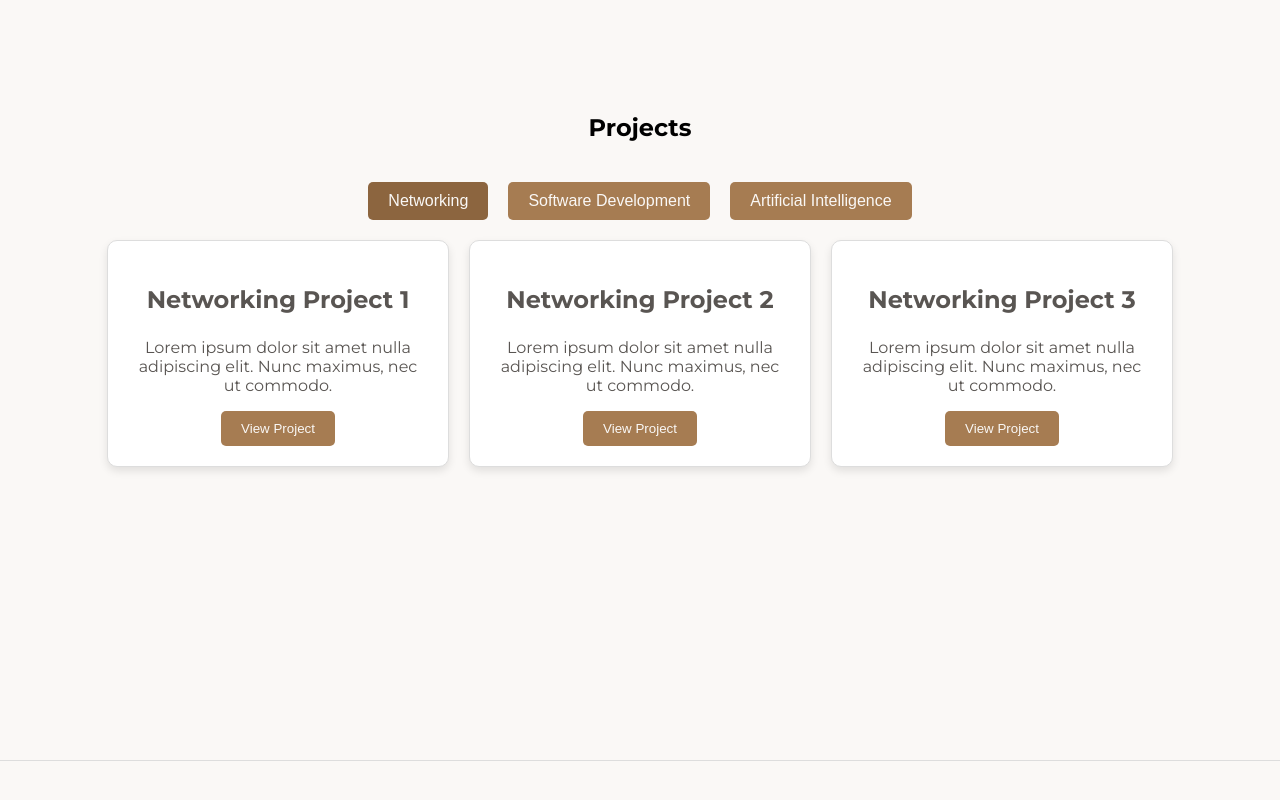
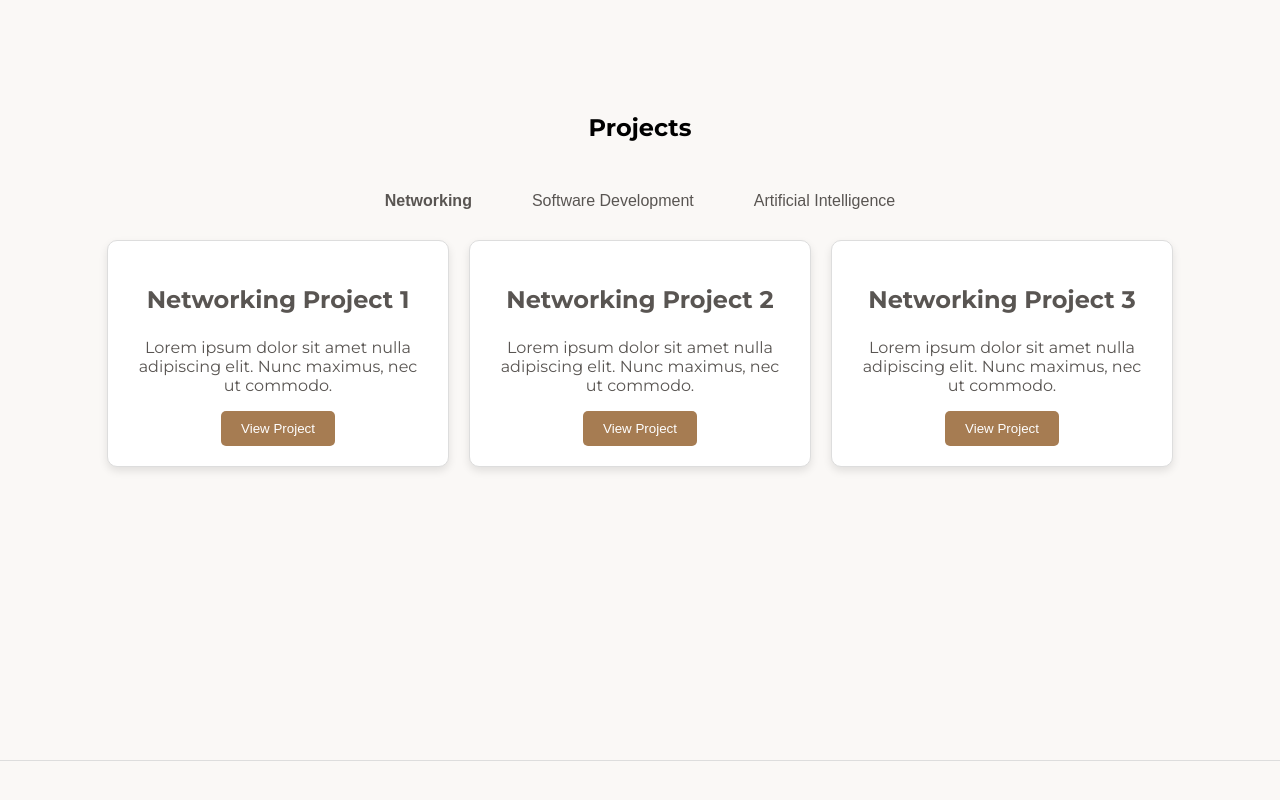
Before and after one commit to jaclynsunardi/jaclynsunardi.github.io, a React (Create React App) app: page / in a window 1280 px wide. Shown: the part 1682-2482 px from the top of the page. Built offline with nearby package versions, Linux system fonts and the light colour scheme.

Commit message:
fixed some tab styling

```diff
--- a/src/App.css
+++ b/src/App.css
@@ -303,8 +303,8 @@ section {
 .ProjectsTabs button {
   padding: 10px 20px;
   border: none;
-  background-color: #A67C52;
-  color: #FAF8F6;
+  background-color:transparent;
+  color: #595552;
   font-size: 1rem;
   border-radius: 5px;
   cursor: pointer;
@@ -312,11 +312,7 @@ section {
 }
 
 .ProjectsTabs button.active {
-  background-color: #8C653F;
-}
-
-.ProjectsTabs button:hover {
-  background-color: #8C653F;
+  font-weight: bold;
 }
 
 .ProjectsContent {
@@ -354,7 +350,7 @@ section {
 
 .ViewProjectButton {
   background-color: #A67C52;
-  color: #FAF8F6;
+  color: white;
   padding: 10px 20px;
   border: none;
   border-radius: 5px;
```
